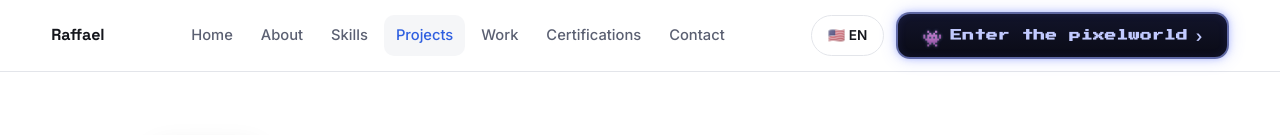
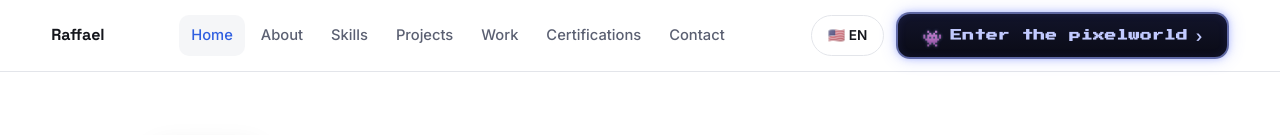
Before and after one commit to rraffael/Portfolio, a Next.js app: page / in a window 1280 px wide. Shown: the top 135 px of the page. Built offline with nearby package versions, Linux system fonts and the light colour scheme.

Commit message:
fix: corrige estado ativo do navbar nos extremos da página (Início/Contato)

```diff
--- a/components/ProfessionalPage.jsx
+++ b/components/ProfessionalPage.jsx
@@ -52,14 +52,28 @@ export default function ProfessionalPage({ locale, onLocaleChange, onManageCooki
 
     const computeActive = () => {
       ticking = false
+
+      // The reference-line scan below assumes the edge sections ("home",
+      // "contact") are tall enough to contain the line. When they're
+      // shorter than that, the scroll range is clamped before the line
+      // ever crosses their top, leaving the neighboring section ("about",
+      // "certifications") stuck as active at the very top/bottom of the
+      // page. Handle those clamped extremes explicitly instead.
+      const doc = document.documentElement
+      if (window.scrollY <= 0) {
+        setActiveSection(sectionIds[0])
+        return
+      }
+      if (window.innerHeight + window.scrollY >= doc.scrollHeight - 1) {
+        setActiveSection(sectionIds[sectionIds.length - 1])
+        return
+      }
+
       const referenceY = window.innerHeight * 0.45
 
       // The section whose top is highest above the reference line while
       // still being the closest one to it "wins" — i.e. the last id in
-      // page order whose top has already crossed the line. This holds at
-      // both edges too: at scroll top only "home"'s top qualifies, and at
-      // max scroll every section above "contact" already qualifies, so
-      // "contact" (the last one checked) naturally wins.
+      // page order whose top has already crossed the line.
       let current = sectionIds[0]
       elements.forEach((el, index) => {
         if (el.getBoundingClientRect().top <= referenceY) {
```
